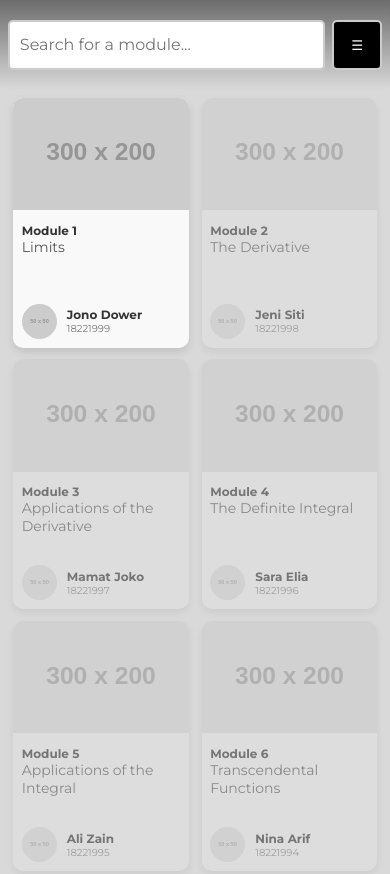
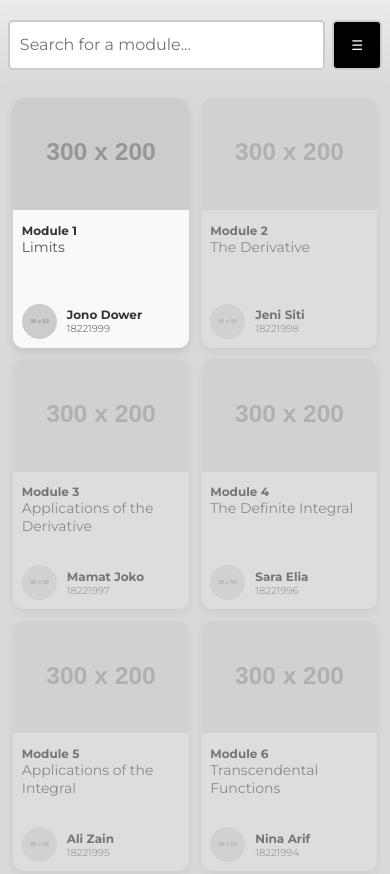
Before and after one commit to daffaelengi/mathiverse, a plain HTML site: page home/index.html in a window 390 px wide. Shown: the top 874 px of the page. Drawn offline with Linux system fonts and the light colour scheme; placeholder pictures from the web are drawn by us; a web font is replaced by a local one.

Commit message:
fix new navbar for android

```diff
--- a/home/style.css
+++ b/home/style.css
@@ -19,7 +19,7 @@ html {
   height: 100%; /* Full-height: remove this if you want "auto" height */
   width: 20%; /* Set the width of the sidebar */
   position: fixed; /* Fixed Sidebar (stay in place on scroll) */
-  z-index: 1; /* Stay on top */
+  z-index: 2; /* Stay on top */
   top: 0; /* Stay at the top */
   /* left: 0; */
   overflow-x: hidden; /* Disable horizontal scroll */
@@ -455,12 +455,10 @@ a.card {
     width: 100%;
     position: fixed;
     z-index: 1;
-    background-color: rgba(0, 0, 0, 0);
-    background-image: linear-gradient(rgba(0,0,0,0.5), rgba(0,0,0,0));
+    background-color: rgba(255, 255, 255, 0);
+    background-image: linear-gradient(rgba(255, 255, 255, 0.5), rgba(255, 255, 255, 0));
     backdrop-filter: blur(2px);
     gap: 2%;
-    /* margin-top: 5%;
-    margin-bottom: 5%; */
   }
 
   #search-input {
```
